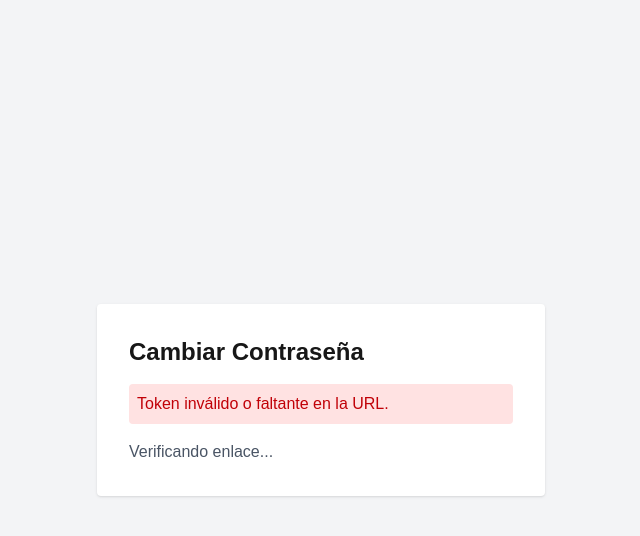
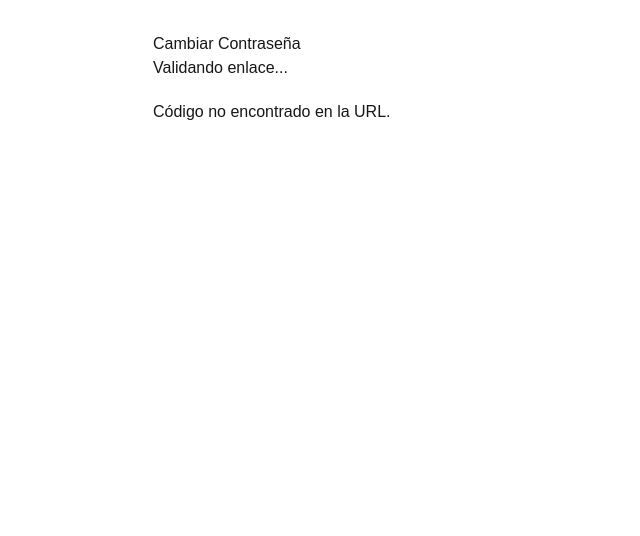
Before and after one commit to Agustin-Monti/gymapp, a Next.js app: page /change-password in a window 1280 px wide. Shown: the top 536 px of the page, without its empty margins (319-959 px from the left). Built offline with nearby package versions, Linux system fonts and the light colour scheme.

Commit message:
Update page.tsx

```diff
--- a/src/app/change-password/page.tsx
+++ b/src/app/change-password/page.tsx
@@ -1,98 +1,80 @@
-'use client'
+'use client';
 
-import { useEffect, useState } from 'react'
-import { useRouter } from 'next/navigation'
-import { supabase } from '@/lib/supabaseClient'
+import { useEffect, useState } from 'react';
+import { useSearchParams, useRouter } from 'next/navigation';
+import { supabase } from '@/lib/supabaseClient';
+import { AuthError } from '@supabase/supabase-js';
 
 export default function ChangePasswordPage() {
-  const router = useRouter()
-  const [password, setPassword] = useState('')
-  const [loading, setLoading] = useState(false)
-  const [sessionSet, setSessionSet] = useState(false)
-  const [error, setError] = useState<string | null>(null)
-  const [success, setSuccess] = useState(false)
+  const searchParams = useSearchParams();
+  const router = useRouter();
+
+  const [codeExchanged, setCodeExchanged] = useState(false);
+  const [password, setPassword] = useState('');
+  const [message, setMessage] = useState<string | null>(null);
+  const [loading, setLoading] = useState(false);
 
   useEffect(() => {
-    const hash = window.location.hash;
-    const params = new URLSearchParams(hash.substring(1)); // remove the '#'
-    const access_token = params.get('access_token');
-    const refresh_token = params.get('refresh_token');
-
-    console.log('access_token:', access_token);
-    console.log('refresh_token:', refresh_token);
-
-    if (access_token && refresh_token) {
-      supabase.auth.setSession({
-        access_token,
-        refresh_token,
-      }).then(({ error }) => {
+    const code = searchParams.get('code');
+    if (code) {
+      supabase.auth
+        .exchangeCodeForSession(code)
+        .then(({ error }) => {
           if (error) {
-          console.error('Error al establecer la sesión:', error);
-          setError('Error al establecer la sesión. ' + error.message);
+            setMessage(`Error al validar el código: ${error.message}`);
           } else {
-          setSessionSet(true);
+            setCodeExchanged(true);
           }
         });
     } else {
-      setError('Token inválido o faltante en la URL.');
+      setMessage('Código no encontrado en la URL.');
     }
-  }, []);
+  }, [searchParams]);
 
+  const handleChangePassword = async (e: React.FormEvent) => {
+    e.preventDefault();
+    setLoading(true);
+    setMessage(null);
 
+    const { error } = await supabase.auth.updateUser({
+      password: password,
+    });
 
-
-  const handlePasswordChange = async () => {
-    setLoading(true)
-    const { error } = await supabase.auth.updateUser({ password })
-    setLoading(false)
-
-    if (error) {
-      setError('No se pudo actualizar la contraseña.')
+    if (error instanceof AuthError) {
+      setMessage(error.message);
     } else {
-      setSuccess(true)
-      setPassword('')
-      setTimeout(() => router.push('/login'), 3000)
-    }
+      setMessage('✅ Contraseña actualizada con éxito.');
+      // Opcional: redirigir al login después de cambiar la contraseña
+      // router.push('/login');
     }
 
+    setLoading(false);
+  };
+
   return (
-    <div className="min-h-screen flex items-center justify-center bg-gray-100 px-4">
-      <div className="max-w-md w-full bg-white p-8 rounded shadow">
-        <h1 className="text-2xl font-bold mb-4">Cambiar Contraseña</h1>
+    <div style={{ padding: 32, maxWidth: 400, margin: '0 auto' }}>
+      <h2>Cambiar Contraseña</h2>
 
-        {error && (
-          <div className="bg-red-100 text-red-700 p-2 rounded mb-4">
-            {error}
-          </div>
+      {!codeExchanged ? (
+        <p>Validando enlace...</p>
+      ) : (
+        <form onSubmit={handleChangePassword}>
+          <label htmlFor="password">Nueva contraseña:</label>
+          <input
+            type="password"
+            id="password"
+            value={password}
+            onChange={(e) => setPassword(e.target.value)}
+            style={{ display: 'block', width: '100%', marginTop: 8, marginBottom: 16 }}
+            required
+          />
+          <button type="submit" disabled={loading}>
+            {loading ? 'Cambiando...' : 'Cambiar contraseña'}
+          </button>
+        </form>
       )}
 
-        {success ? (
-          <div className="text-green-600">
-            ✅ Contraseña actualizada correctamente. Serás redirigido al login...
+      {message && <p style={{ marginTop: 20 }}>{message}</p>}
     </div>
-        ) : sessionSet ? (
-          <>
-            <label className="block text-sm font-medium mb-1">
-              Nueva Contraseña
-            </label>
-            <input
-              type="password"
-              className="w-full px-4 py-2 border rounded mb-4"
-              value={password}
-              onChange={(e) => setPassword(e.target.value)}
-            />
-            <button
-              onClick={handlePasswordChange}
-              disabled={loading || password.length < 6}
-              className="w-full bg-blue-600 text-white py-2 rounded hover:bg-blue-700 disabled:opacity-50"
-            >
-              {loading ? 'Actualizando...' : 'Cambiar Contraseña'}
-            </button>
-          </>
-        ) : (
-          <p className="text-gray-600">Verificando enlace...</p>
-        )}
-      </div>
-    </div>
-  )
+  );
 }
```
Lines whose indentation alone changed are shown as unchanged.
